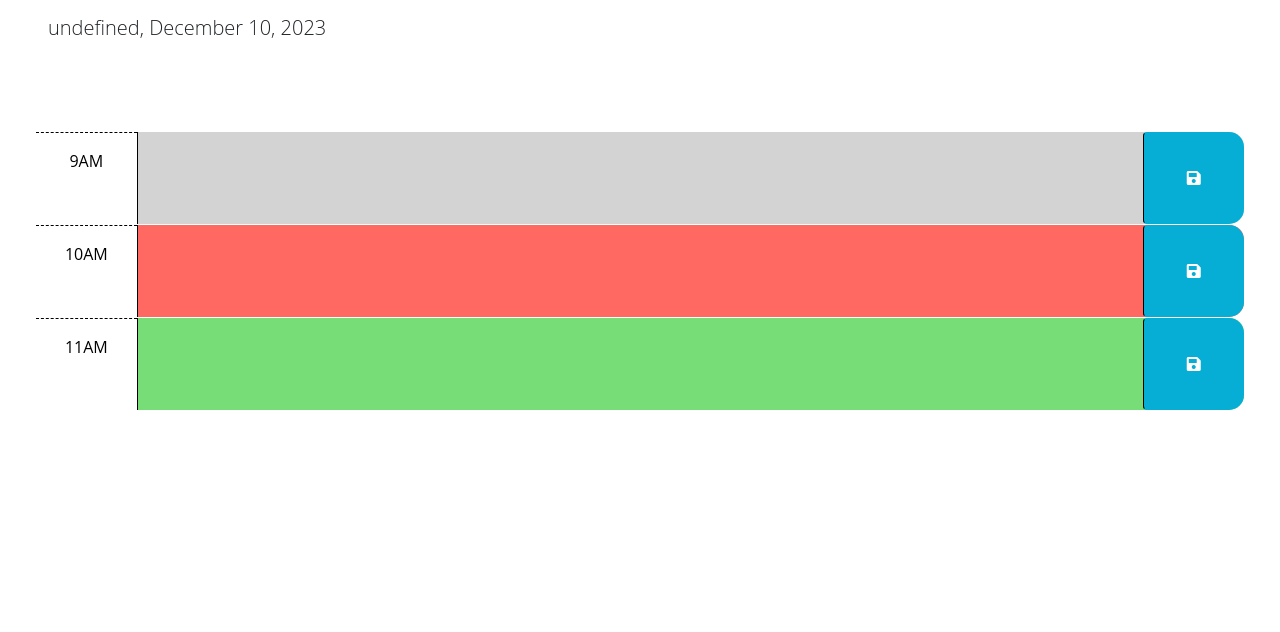
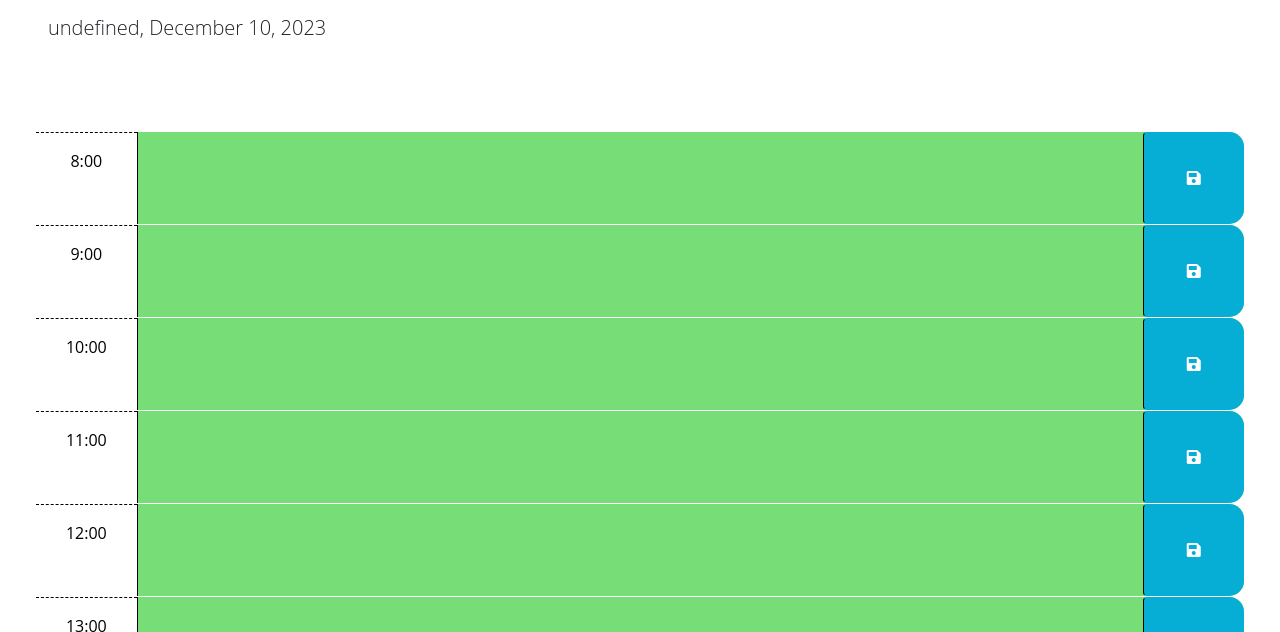
Before and after one commit to stevendreed/dayInURLife, a plain HTML site: page index.html in a window 1280 px wide. Shown: the part 166-798 px from the top of the page. Drawn offline with nearby package versions, Linux system fonts and the light colour scheme.

Commit message:
created dynamic time blocks with jQuery

```diff
--- a/index.html
+++ b/index.html
@@ -67,13 +67,13 @@
         -->
 
       <!-- Example of a past time block. The "past" class adds a gray background color. -->
-      <div
+      <!-- <div
         id="hour-9"
         class="row time-block past">
         <div
           class="col-2 col-md-1 hour text-center py-3">
           9AM
-          </div>
+        </div>
         <textarea
         class="col-8 col-md-10 description"
         rows="3">
@@ -86,10 +86,10 @@
             aria-hidden="true">
           </i>
         </button>
-      </div>
+      </div> -->
 
       <!-- Example of a present time block. The "present" class adds a red background color. -->
-      <div
+      <!-- <div
         id="hour-10"
         class="row time-block present">
         <div
@@ -108,10 +108,10 @@
             aria-hidden="true">
           </i>
         </button>
-      </div>
+      </div> -->
 
       <!-- Example of a future time block. The "future" class adds a green background color. -->
-      <div
+      <!-- <div
         id="hour-11"
         class="row time-block future">
         <div
@@ -130,7 +130,7 @@
             aria-hidden="true">
           </i>
         </button>
-      </div>
+      </div> -->
     </div>
 
     <script
--- a/script.js
+++ b/script.js
@@ -4,12 +4,14 @@
 $(function () {
 
   const today = new Date();
+  const timeRange = [8,9,10,11,12,13,14,15,16,17,18,19,20];
   // today.setTime(1699567455);
 
   // set current date
   $('#currentDay').setCurrentDate(today);
 
 
+  $('.container-fluid').generateDates(timeRange, today.getHours());
   // TODO: Add a listener for click events on the save button. This code should
   // use the id in the containing time-block as a key to save the user input in
   // local storage. HINT: What does `this` reference in the click listener
@@ -94,7 +96,7 @@ $.fn.textToLS = function()
   console.log(`label = ${label} | content = ${content}`); // debugging
 
   // save to local storage
-  localStorage.setItem('label', content);
+  localStorage.setItem(label, content);
 }
 // load from localStorage
 const loadFromLS = function(key)
@@ -103,4 +105,31 @@ const loadFromLS = function(key)
     localStorage.getItem('key'));
 }
 
-$('.time-block').textToLS(); // debugging
+$.fn.generateDates = function(range, hour)
+{
+  for (let i = 0; i < range.length; i++)
+  {
+    // set past, present, future colors
+    if (hour > range[i])
+    {
+      this.append(`<div id="hour-${range[i]}" class="row time-block past">`);
+    }
+    else if (hour === range[i])
+    {
+      this.append(`<div id="hour-${range[i]}" class="row time-block present">`);
+    }
+    else if (hour < range[i])
+    {
+      this.append(`<div id="hour-${range[i]}" class="row time-block future">`);
+    }
+    // this.append(`<div id="hour-${range[i]}" class="row time-block">`)
+    this.children(`#hour-${range[i]}`)
+      .append(`<div class="col-2 col-md-1 hour text-center py-3">${range[i]}:00`)
+      .append(`<textarea class="col-8 col-md-10 description" rows="3"></textarea>`)
+      .append(`<button class="btn saveBtn col-2 col-md-1" aria-label="save">`)
+        .children('.btn')
+        .append(`<i class="fas fa-save" aria-hidden="true"></i>`);
+  }
+}
+
+// $('.time-block').textToLS(); // debugging
```
